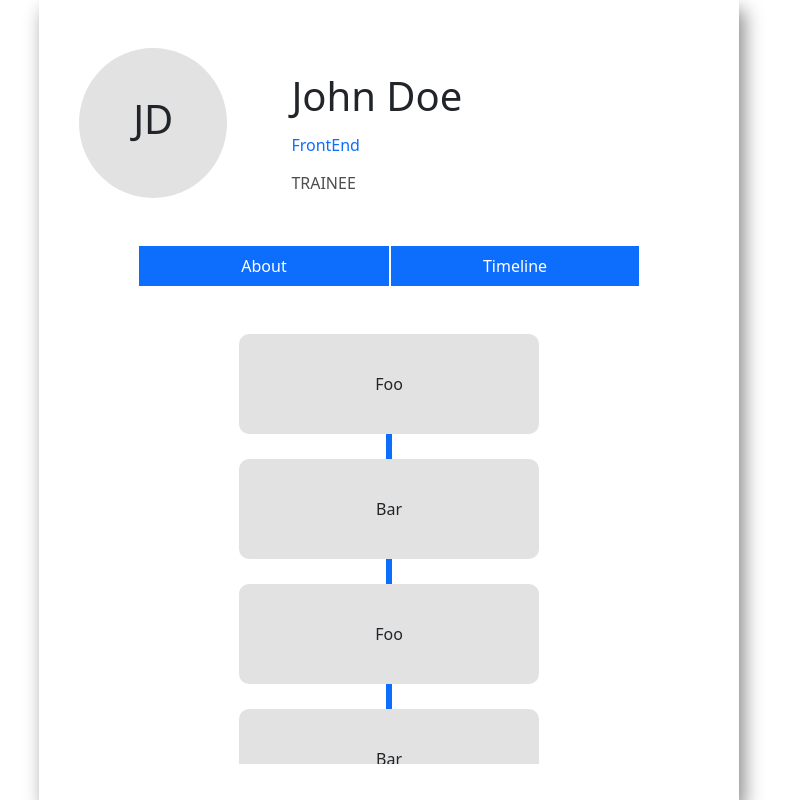
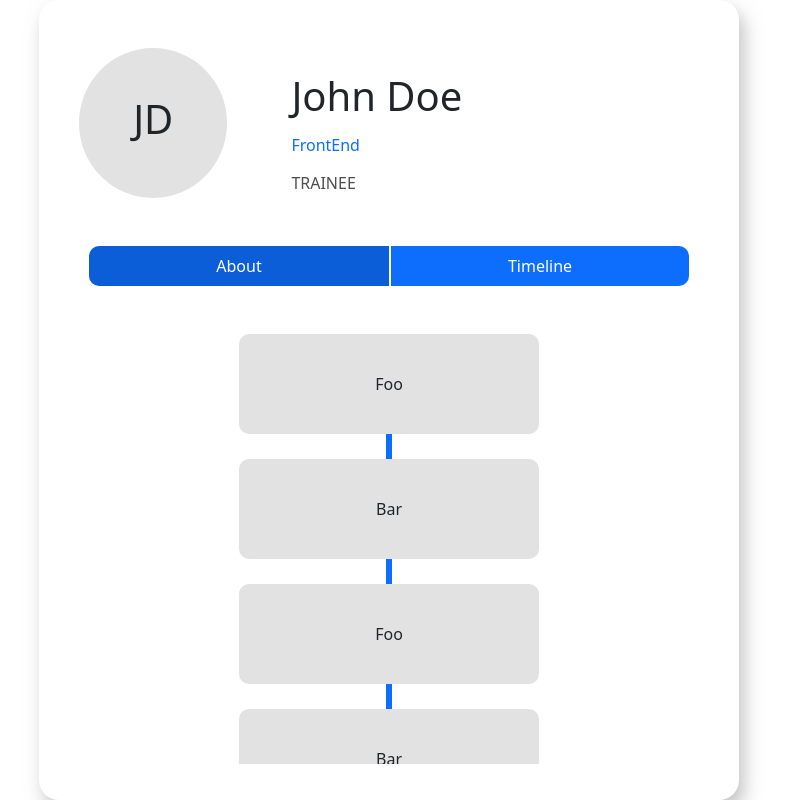
Before and after one commit to parthatsimform/HR-Management-Final-Project, a Vue app in the folder HRMS/: page /profile in a window 1280 px wide. Shown: the whole page, without its empty margins (251-1038 px from the left). Built offline with nearby package versions, Linux system fonts and the light colour scheme.

Commit message:
added dynamic class and changes in css

```diff
--- a/HRMS/src/views/Profile.vue
+++ b/HRMS/src/views/Profile.vue
@@ -12,8 +12,11 @@
                 </div>
             </div>
             <div class="profile-desc d-flex justify-content-center mt-5">
-                <div class="profile-about pt-2 text-center" @click="changeTab('About')">About</div>
-                <div class="profile-timeline pt-2 text-center" @click="changeTab('TimeLine')">Timeline</div>
+                <div class="profile-about pt-2 text-center" :class="isActive == 'About' ? 'isActive' : ''"
+                    @click="changeTab('About')">About
+                </div>
+                <div class="profile-timeline pt-2 text-center" :class="isActive == 'TimeLine' ? 'isActive' : ''"
+                    @click="changeTab('TimeLine')">Timeline</div>
             </div>
             <div class="profile-content">
                 <transition name="tab-change" mode="out-in">
@@ -25,14 +28,17 @@
 </template>
 
 <script setup lang="ts">
-import { shallowRef } from 'vue'
+import { shallowRef, ref } from 'vue'
 import TimeLine from '@/components/TimeLine.vue'
 import About from '@/components/About.vue'
 
 const profileTab = shallowRef(TimeLine)
+const isActive = ref('About')
 
+console.log(profileTab.value)
 function changeTab(tabName: string) {
     tabName === 'About' ? profileTab.value = About : profileTab.value = TimeLine
+    tabName === 'About' ? isActive.value = "About" : isActive.value = "TimeLine"
 }
 </script>
 
@@ -44,9 +50,10 @@ function changeTab(tabName: string) {
 }
 
 .profile-wrapper {
-    box-shadow: 5px 10px 18px #888888;
+    box-shadow: 5px 10px 18px rgb(136, 136, 136, 0.5);
     width: 700px;
     height: 800px;
+    border-radius: 20px;
 }
 
 .profile-image {
@@ -70,11 +77,13 @@ function changeTab(tabName: string) {
 }
 
 .profile-about {
-    width: 250px;
+    width: 300px;
     height: 40px;
     background-color: #0d6efd;
     color: white;
     cursor: pointer;
+    border-top-left-radius: 10px;
+    border-bottom-left-radius: 10px;
 }
 
 .profile-about:hover,
@@ -83,11 +92,13 @@ function changeTab(tabName: string) {
 }
 
 .profile-timeline {
-    width: 250px;
+    width: 300px;
     background-color: #0d6efd;
     border-left: 2px solid rgb(255, 255, 255);
     color: white;
     cursor: pointer;
+    border-top-right-radius: 10px;
+    border-bottom-right-radius: 10px;
 }
 
 .tab-change-enter-from {
@@ -107,4 +118,8 @@ function changeTab(tabName: string) {
 .tab-change-leave-active {
     transition: all 0.3s ease-in;
 }
+
+.isActive {
+    background-color: #0b5ed7;
+}
 </style>
```
